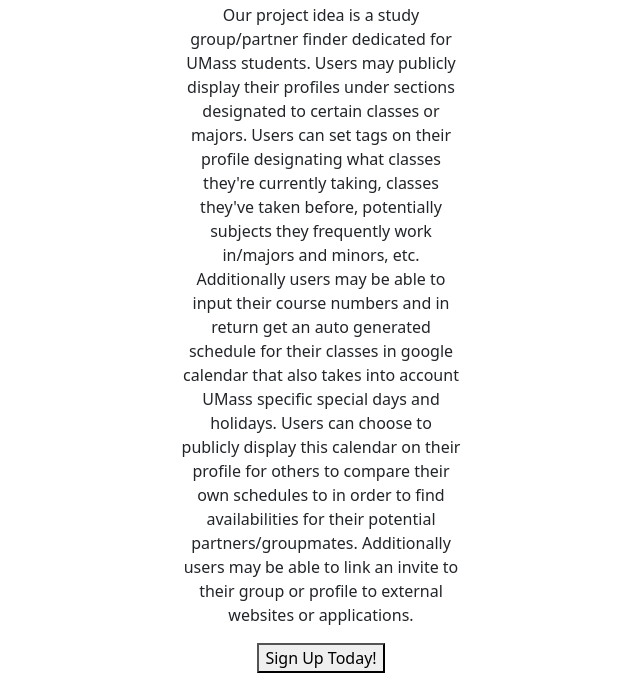
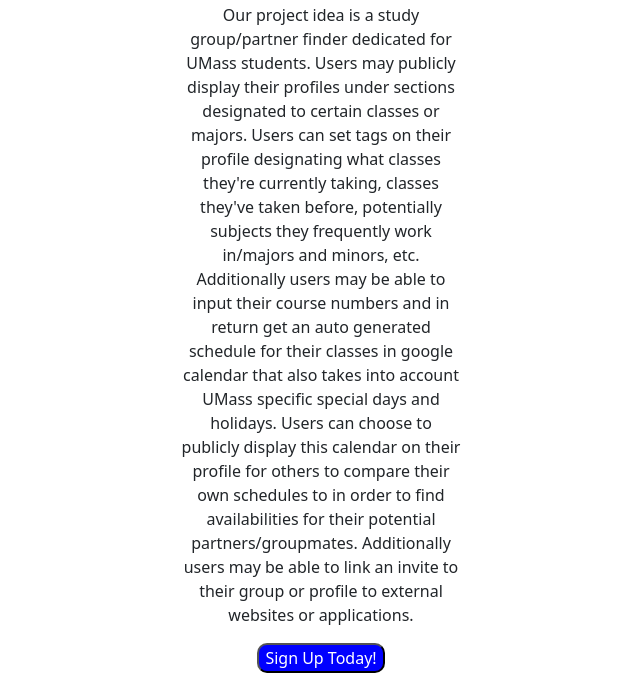
Before and after one commit to alabelle127/cs326-final-lambda, a plain HTML site: page index.html in a window 1280 px wide. Shown: the part 101-800 px from the top of the page, without its empty margins (319-959 px from the left). Drawn offline with nearby package versions, Linux system fonts and the light colour scheme.

Commit message:
Update index.html

```diff
--- a/index.html
+++ b/index.html
@@ -9,6 +9,12 @@
       text-align: center;
       margin-left: 500px;
       margin-right: 500px;
+    }
+    #create-account {
+      background-color: blue;
+      color: white;
+      border-radius: 10px;
+      background-size: 100px auto;
     }
   </style>
   <title>StudyBuddies</title>
```
